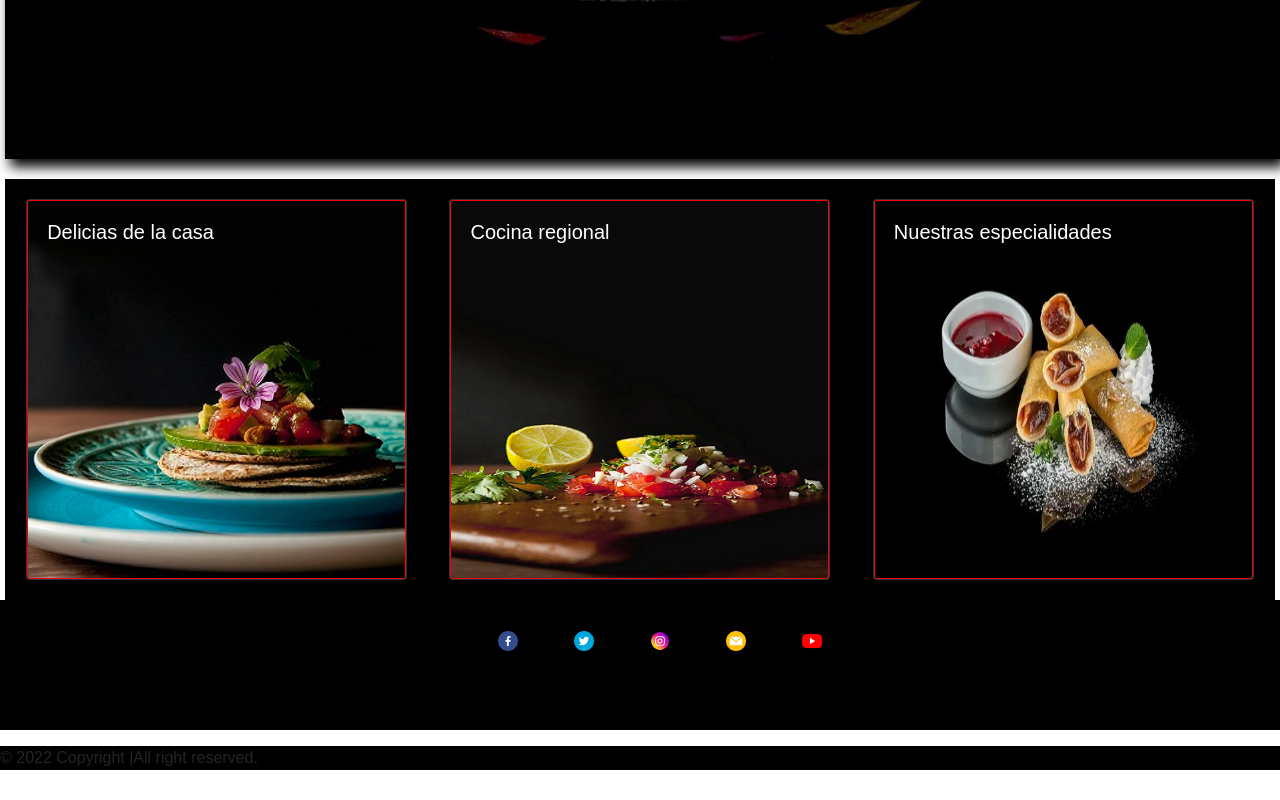
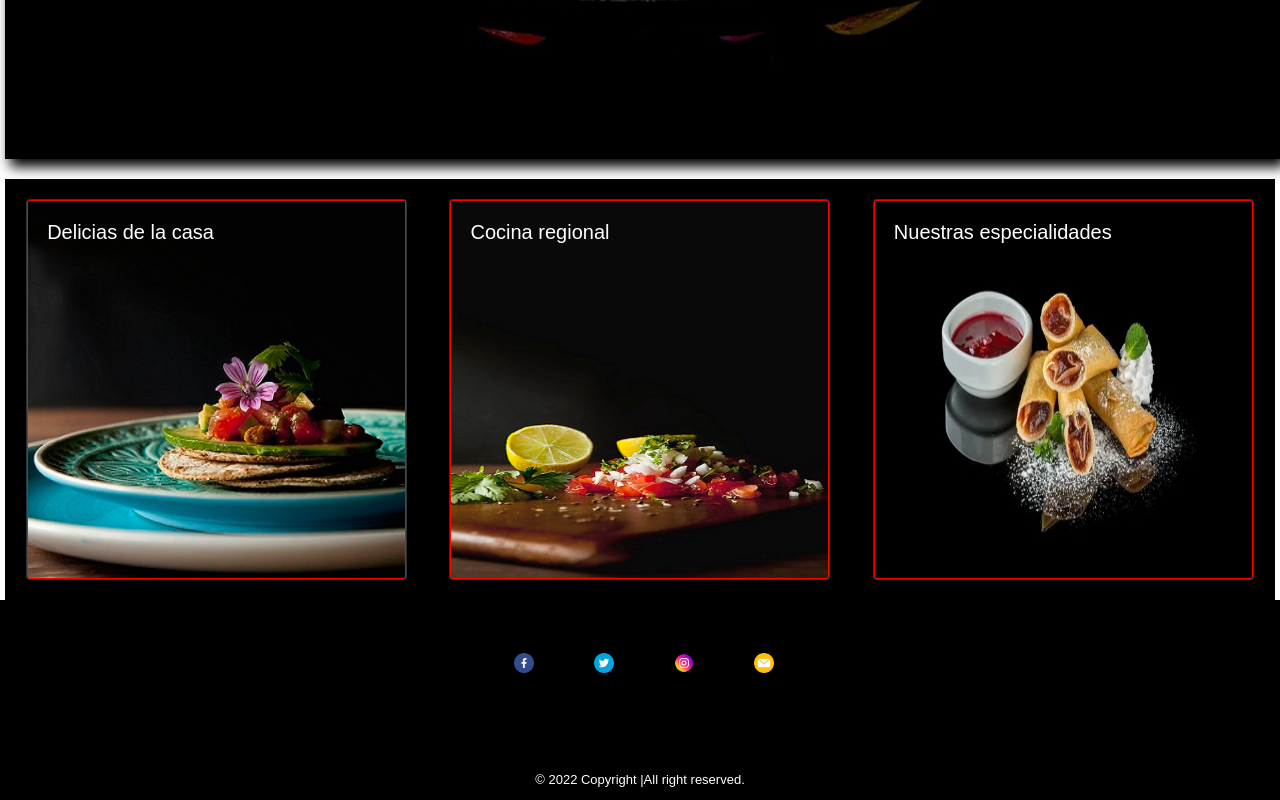
Before and after one commit to AnaSolF/ProHo, a plain HTML site: page index.html in a window 1280 px wide. Shown: the part 1024-1824 px from the top of the page. Before the commit the page ends 1794 px from the top, so only its background shows below. Drawn offline with nearby package versions, Linux system fonts and the light colour scheme; a web font is replaced by a local one.

Commit message:
Quitar menú hamburguesa y link youtube

```diff
--- a/Style.css
+++ b/Style.css
@@ -163,17 +163,29 @@ box-shadow: 13px 15px 37px black;
 }
 
 #foo{
+background-color: black;
 display:flex;
 justify-content: center;
+margin-right: 33px;
 padding-bottom: 50px;
+
 }
 
 #foo li {
-padding: 28px;
+padding: 30px;
 list-style-type: none;
+margin-top: 20px;
+margin-bottom: 0%;
 }
 
 #foo li:hover{
   transform: scale(1.5);
   box-shadow: 13px 15px 37px black;
 }
+
+#foot{
+  color: white;
+  font-size: small;
+  text-align: center;
+  padding-bottom: 10px;
+}
--- a/index.html
+++ b/index.html
@@ -88,23 +88,20 @@
 </section>
 <footer>
   <ul id="foo">
-    <li><a href="http://" target="_blank" rel="noopener noreferrer"><img src="./Iconos CodoaCodo/facebook.png" alt="facebook" width="20px"></a> </li>
-    <li><a href="http://" target="_blank" rel="noopener noreferrer"><img src="./Iconos CodoaCodo/gorjeo.png" alt="twitter" width="20px"></a></li>
-    <li><a href="http://" target="_blank" rel="noopener noreferrer"><img src="./Iconos CodoaCodo/instagram.png" alt="instagram" width="20px"></a></li>
-    <li><a href="http://" target="_blank" rel="noopener noreferrer"><img src="./Iconos CodoaCodo/correo-electronico.png" alt="email" width="20px"></a></li>
-    <li><a href="http://" target="_blank" rel="noopener noreferrer"><img src="./Iconos CodoaCodo/youtube.png" alt="youtube" width="20px"></a></li>
+    <li><a href="#" target="_blank" rel="noopener noreferrer"><img src="./Iconos CodoaCodo/facebook.png" alt="facebook" width="20px"></a> </li>
+    <li><a href="#" target="_blank" rel="noopener noreferrer"><img src="./Iconos CodoaCodo/gorjeo.png" alt="twitter" width="20px"></a></li>
+    <li><a href="#" target="_blank" rel="noopener noreferrer"><img src="./Iconos CodoaCodo/instagram.png" alt="instagram" width="20px"></a></li>
+    <li><a href="#" target="_blank" rel="noopener noreferrer"><img src="./Iconos CodoaCodo/correo-electronico.png" alt="email" width="20px"></a></li>
+
   </ul>
+    <div id="foot">
+      &#169 2022 Copyright |All right reserved.
+    </div>
 </footer>
 
 <script src="https://code.jquery.com/jquery-3.2.1.slim.min.js" integrity="sha384-KJ3o2DKtIkvYIK3UENzmM7KCkRr/rE9/Qpg6aAZGJwFDMVNA/GpGFF93hXpG5KkN" crossorigin="anonymous"></script>
 <script src="https://cdn.jsdelivr.net/npm/popper.js@1.12.9/dist/umd/popper.min.js" integrity="sha384-ApNbgh9B+Y1QKtv3Rn7W3mgPxhU9K/ScQsAP7hUibX39j7fakFPskvXusvfa0b4Q" crossorigin="anonymous"></script>
 <script src="https://cdn.jsdelivr.net/npm/bootstrap@4.0.0/dist/js/bootstrap.min.js" integrity="sha384-JZR6Spejh4U02d8jOt6vLEHfe/JQGiRRSQQxSfFWpi1MquVdAyjUar5+76PVCmYl" crossorigin="anonymous"></script>
-<footer>
-<div id="foot">
-  &#169 2022 Copyright |All right reserved.
-</div>
-</footer>
-
 </body>
 
 
```
